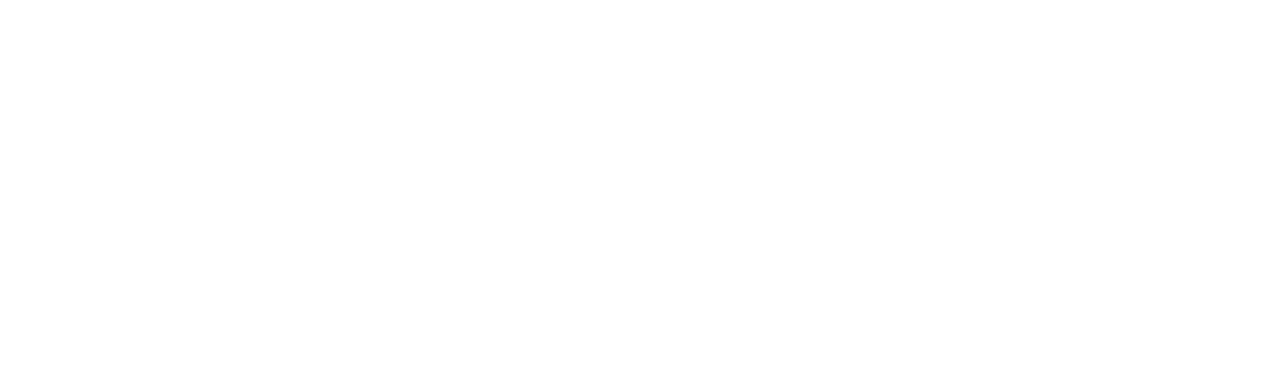
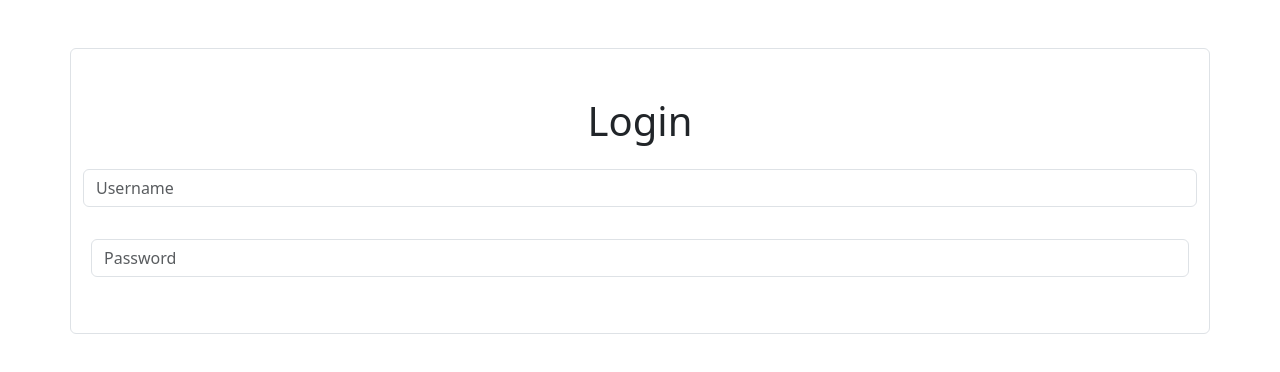
Before and after one commit to wardahsharif/Alumnimanagement-FE, a React (Create React App) app: page / in a window 1280 px wide. Shown: the top 372 px of the page. Built offline with nearby package versions, Linux system fonts and the light colour scheme.

Commit message:
added login form

```diff
--- a/package.json
+++ b/package.json
@@ -6,6 +6,7 @@
     "@testing-library/jest-dom": "^5.17.0",
     "@testing-library/react": "^13.4.0",
     "@testing-library/user-event": "^13.5.0",
+    "bootstrap": "^5.3.3",
     "react": "^18.3.1",
     "react-dom": "^18.3.1",
     "react-scripts": "5.0.1",
--- a/src/App.js
+++ b/src/App.js
@@ -1,10 +1,10 @@
-
+import Login from './login';
 import './App.css';
 
 function App() {
   return (
     <div className="App">
-
+<Login/>
     </div>
   );
 }
--- a/src/index.js
+++ b/src/index.js
@@ -1,6 +1,9 @@
 import React from 'react';
 import ReactDOM from 'react-dom/client';
 import './index.css';
+import 'bootstrap/dist/css/bootstrap.min.css';
+import 'bootstrap/dist/js/bootstrap.bundle.min.js';
+
 import App from './App';
 
 
--- a/src/login.js
+++ b/src/login.js
@@ -0,0 +1,35 @@
+import React from 'react';
+
+
+
+function Login () {
+    return(
+        <div className="container pt-5 pb-5 border rounded mt-5">
+            <h1>Login</h1>
+            <div>
+
+    <input
+    type="inputEmail"
+    className="form-control mt-4"
+    aria-describedby="emailHelp"
+    placeholder="Username"
+    name='email'
+    />
+   </div>
+
+     <div className="form-group p-2">
+
+    <input
+    type="password"
+    className="form-control mt-4"
+    placeholder="Password"
+     password='password'
+  />
+
+  </div>
+
+   </div>
+    )
+}
+
+export default Login;
```
Also changed, not shown: 1 other file (tests, documents, lock files or other folders).
